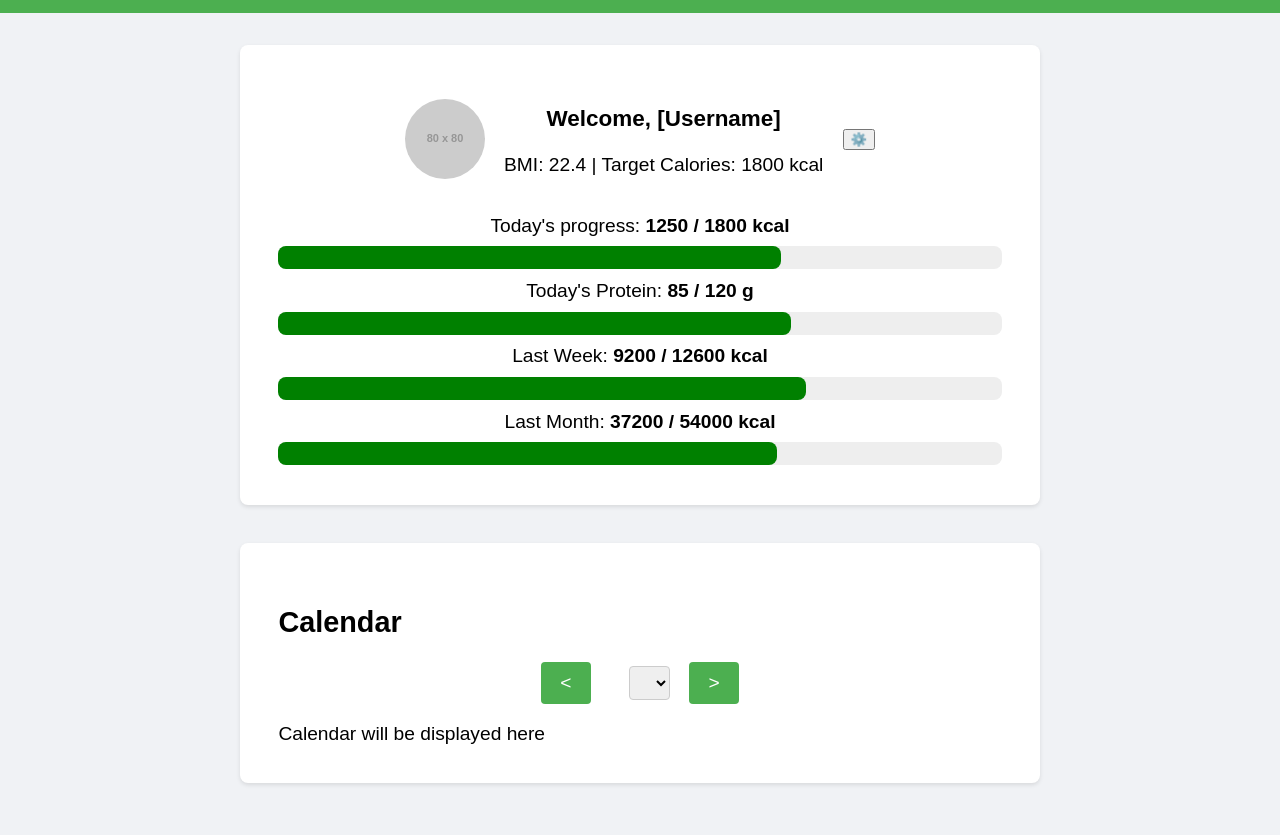
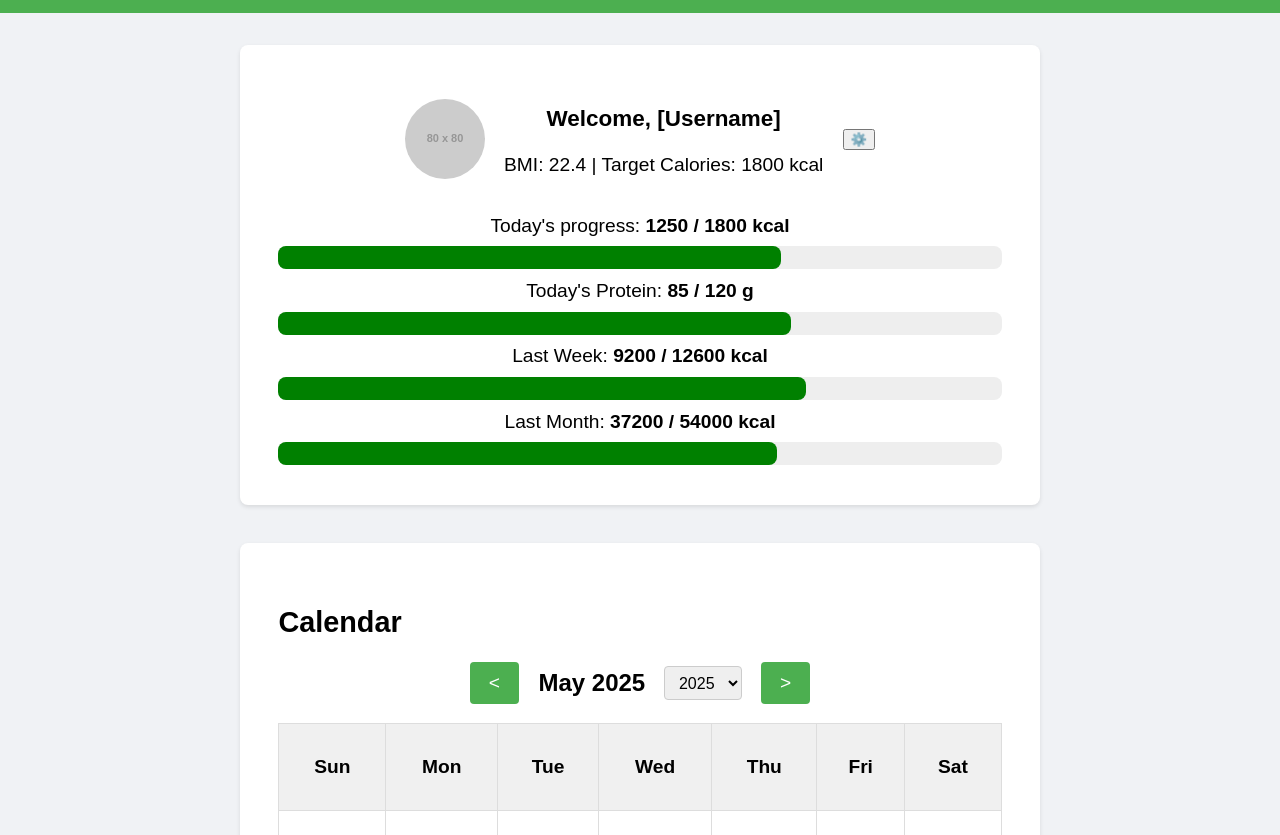
Before and after one commit to Hyemin375/webpro-diet, a plain HTML site: page frontend/html/index.html in a window 1280 px wide. Shown: the part 117-952 px from the top of the page. Drawn offline with Linux system fonts and the light colour scheme; placeholder pictures from the web are drawn by us.

Commit message:
Fix: Update JS file path reference

```diff
--- a/frontend/html/index.html
+++ b/frontend/html/index.html
@@ -85,6 +85,6 @@
     <p>&copy; 2025 Diet Calendar App</p>
   </footer>
 
-  <script src="../js/script.js" defer></script>
+  <script src="../script/script.js" defer></script>
 </body>
 </html>
```
